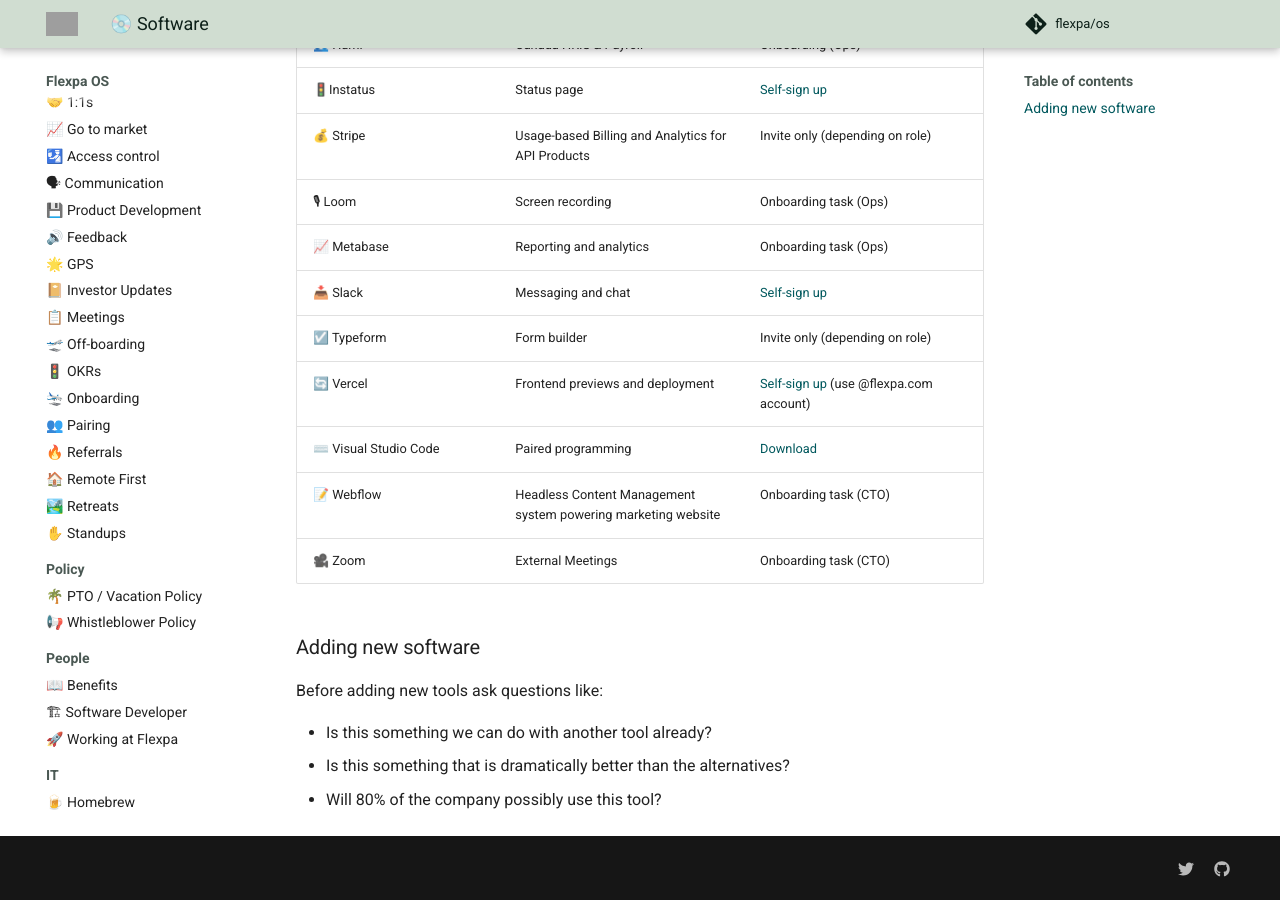
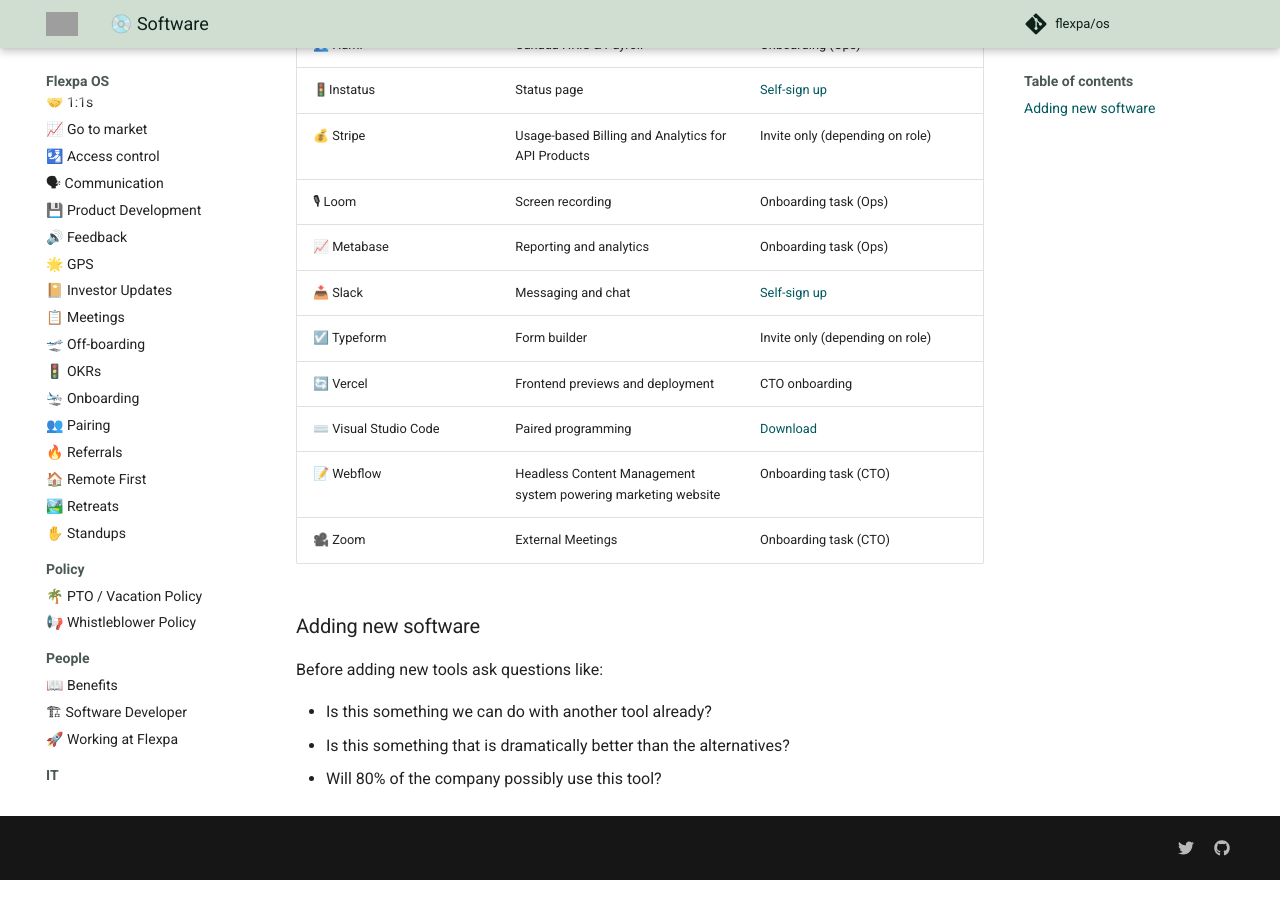
Before and after one commit to flexpa/os, an MkDocs documentation site: the page built from docs/it/software.md, in a window 1280 px wide and 900 px high, scrolled down 1224 px. Built offline with MkDocs 1.6.1 and Material for MkDocs 9.7.7, drawn with Linux system fonts in a browser that asks for light colours; comment, search, counter and statistics services are not loaded; grey boxes are pictures that could not be loaded.

Commit message:
Update software.md

```diff
--- a/docs/it/software.md
+++ b/docs/it/software.md
@@ -146,11 +146,7 @@
       </td>
       <td>Frontend previews and deployment</td>
       <td>
-        <a
-          href="http://vercel.com/teams/invite/wxOILJotd4MmizBAhDVpQleDmUwbuSI5"
-          >Self-sign up</a
-        >
-        (use @flexpa.com account)
+        CTO onboarding
       </td>
     </tr>
     <tr>
```
